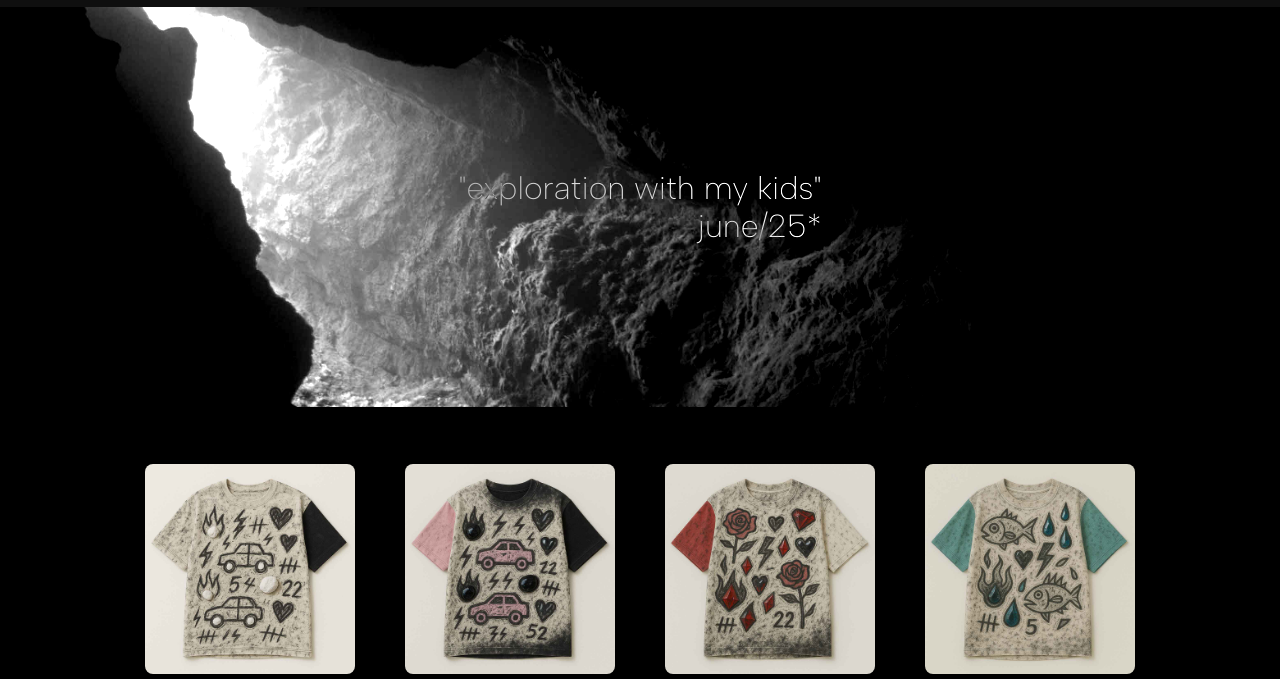
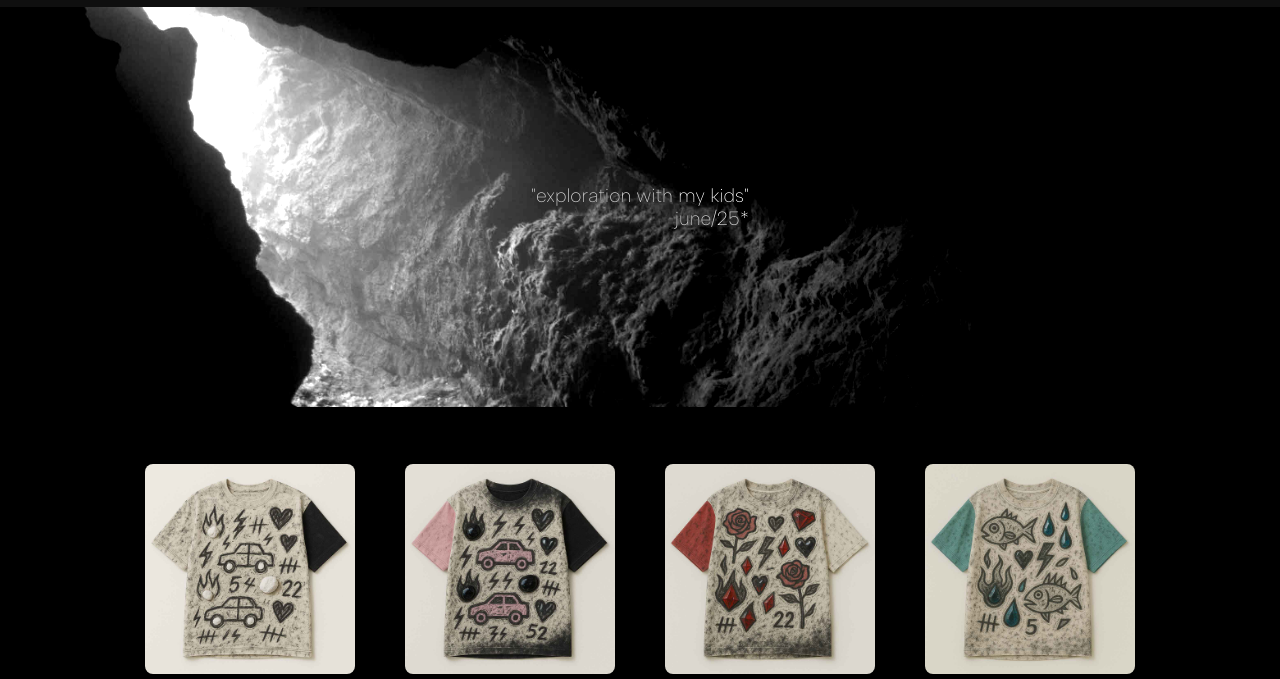
Before and after one commit to roldancarlos/roldangallery, a plain HTML site: page index.html in a window 1280 px wide. Shown: the part 113-792 px from the top of the page. Drawn offline with Linux system fonts and the light colour scheme.

Commit message:
Add files via upload

```diff
--- a/style.css
+++ b/style.css
@@ -93,7 +93,7 @@ body {
 
 /* --- Imagen de Cabecera con Fondo --- */
 .photop {
-    font-size: 1rem;
+    font-size: 0.6rem;
     color: rgb(255, 255, 255);
     height: 400px;
     width: 100%;
```
